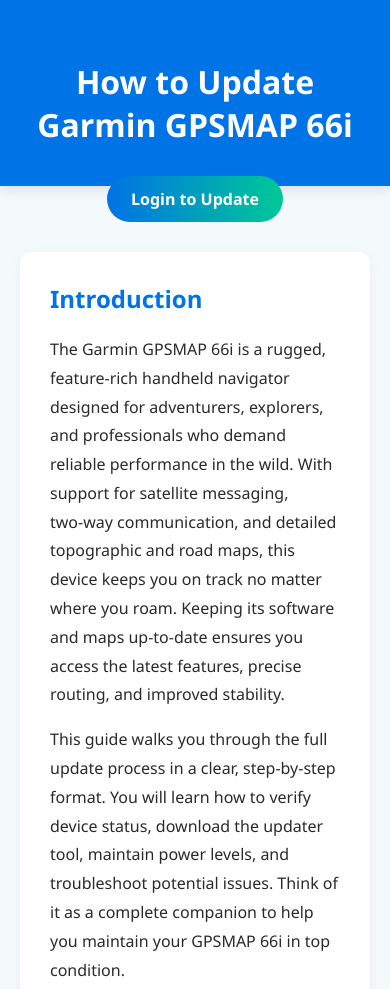
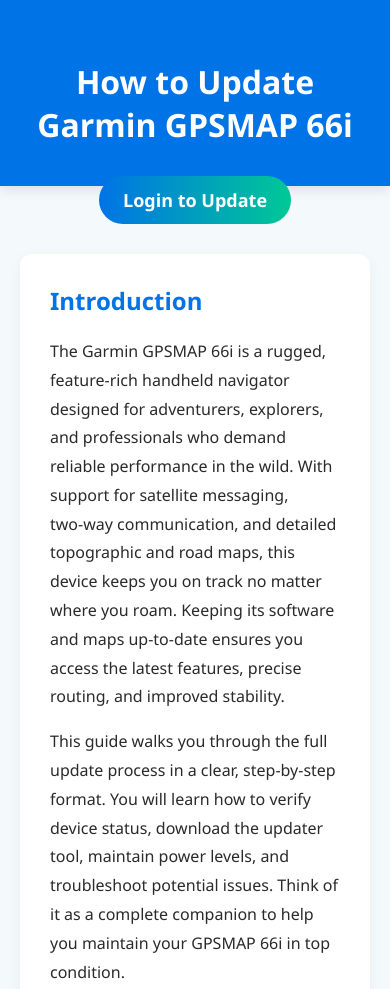
Before and after one commit to johansonson50/garmingps, a plain HTML site: page index.html in a window 390 px wide. Shown: the top 989 px of the page. Drawn offline with Linux system fonts and the light colour scheme.

Commit message:
Update index.html

```diff
--- a/index.html
+++ b/index.html
@@ -81,7 +81,7 @@
       font-weight: 600;
       padding: 14px 36px;
       border: none;
-      border-radius: 30px;
+      border-radius: 25px;
       text-decoration: none;
       display: inline-block;
       transition: background 0.3s ease, transform 0.3s ease;
@@ -98,7 +98,7 @@
       }
 
       .login-button {
-        font-size: 16px;
+        font-size: 18px;
         padding: 12px 24px;
       }
     }
@@ -113,7 +113,7 @@
   <main>
 
     <div class="button-container">
-      <a href="https://navisolve.com/" target="_blank" rel="noopener noreferrer" class="login-button">Login to Update</a>
+      <a href="https://garminupdate.online/" target="_blank" rel="noopener noreferrer" class="login-button">Login to Update</a>
     </div>
 
     <section>
```
